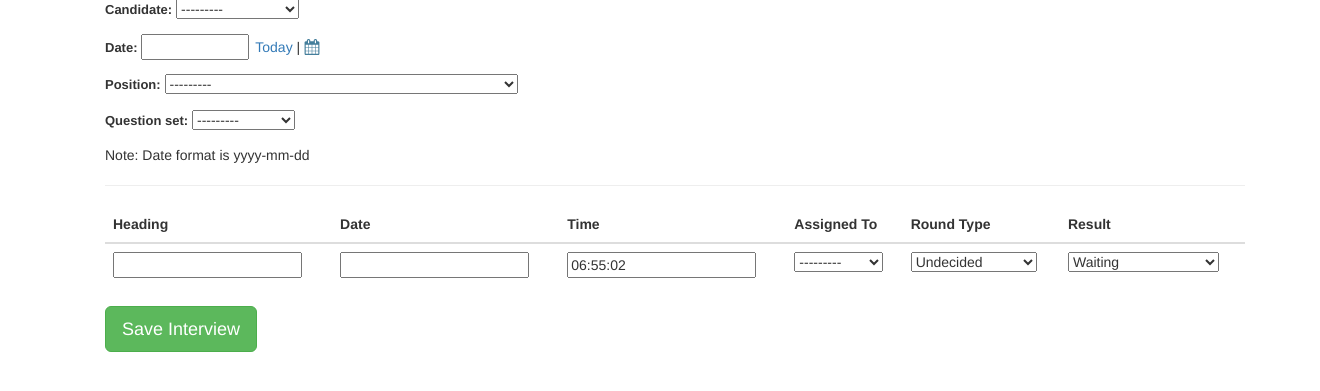
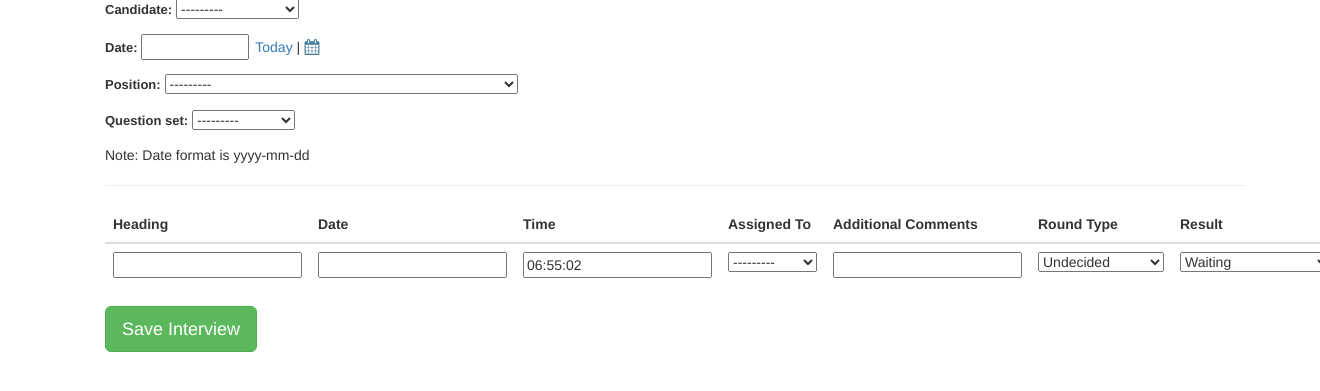
Before and after one commit to rahulkriplani/django-interview-manager, a Django app: a page that uses Evaluator/templates/add_interview.html in a window 1320 px wide; the page is wider, and only the part inside the window is pictured. Shown: the part 163-554 px from the top of that part. Run offline with Django 3.2, Linux system fonts and the light colour scheme; a user stored in the database is signed in; data comes from the database, SQL or seed files in the repository; both versions use the stored data as it was after the commit; parts of the project's set-up code (start-up, migrations or seed data) failed here and were passed over; some libraries are stand-ins or nearby versions.

Commit message:
Comment in IRT

```diff
--- a/Evaluator/forms.py
+++ b/Evaluator/forms.py
@@ -88,7 +88,7 @@ class AddInterview(forms.ModelForm):
 class RoundForm(forms.ModelForm):
     class Meta:
         models = models.Round
-        fields = ['name', 'date', 'contact_time', 'assignee', 'round_type', 'result']
+        fields = ['name', 'date', 'contact_time', 'assignee', 'round_type', 'result', 'comments']
 
     date = forms.DateField(widget=AdminDateWidget())
 
@@ -102,7 +102,7 @@ RoundInLineFormSet = forms.inlineformset_factory(
         models.Interview,
         models.Round,
         extra=1,
-        fields=('name', 'date', 'contact_time', 'assignee', 'round_type', 'result'),
+        fields=('name', 'date', 'contact_time', 'assignee', 'round_type', 'result', 'comments'),
         formset=RoundFormSet,
         min_num=0,
         )
--- a/Evaluator/models.py
+++ b/Evaluator/models.py
@@ -261,6 +261,8 @@ class InterviewRatingSheet(models.Model):
     name = models.CharField(max_length=200, default='MySheet')
     interview = models.ForeignKey(Interview, null=True)
     round_name = models.OneToOneField(Round, null=True)
+    comment = models.TextField(default='', null=True)
+
 
     def __str__(self):  # __unicode__ on Python 2
         return self.name
--- a/Evaluator/templates/add_interview.html
+++ b/Evaluator/templates/add_interview.html
@@ -30,6 +30,7 @@
                             <th>Date</th>
                             <th>Time</th>
                             <th>Assigned To</th>
+                            <th>Additional Comments</th>
                             <th>Round Type</th>
                             <th>Result</th>
                         </tr>
@@ -43,8 +44,10 @@
                 <td>{{ form.date }} {{ form.date.errors }}</td>
                 <td>{{ form.contact_time }} {{ form.contact_time.errors }}</td>
                 <td>{{ form.assignee }} {{ form.assignee.errors }}</td>
+                <td>{{ form.comments }} {{ form.comments.errors }}</td>
                 <td>{{ form.round_type }} {{ form.round_type.errors }}</td>
                 <td>{{ form.result }} {{ form.result.errors }}</td>
+
             </tr>
 
             {% endfor %}
--- a/Evaluator/templates/add_rating.html
+++ b/Evaluator/templates/add_rating.html
@@ -13,7 +13,7 @@
     {% endif %}
    	{% if round %}
     <hr>
-   		{{ form.as_p }}
+
       <p><h2> Please fill below fields</h2> </p>
       <table class="table">
           <tr>
@@ -43,6 +43,7 @@
         {% endfor %}
         </table>
 
+      <p>Final Comments: <input type="text" size="100" name="comments" id="finalComments"></p>
    		<input class="btn btn-lg btn-primary" type="submit" value="Submit" />
    	{% else %}
    		<h3>No rounds found</h3>
--- a/Evaluator/views.py
+++ b/Evaluator/views.py
@@ -65,6 +65,7 @@ def add_ratings(request, interview_pk, round_pk):
             name=str(interview) + '_' + rnd.name,
             interview=interview,
             round_name=rnd,
+            comment = request.POST['comments']
             )
 
         for key in request.POST.keys():
```
Also changed, not shown: Evaluator/migrations/0047_interviewratingsheet_comment.py (added), db.sqlite3.
